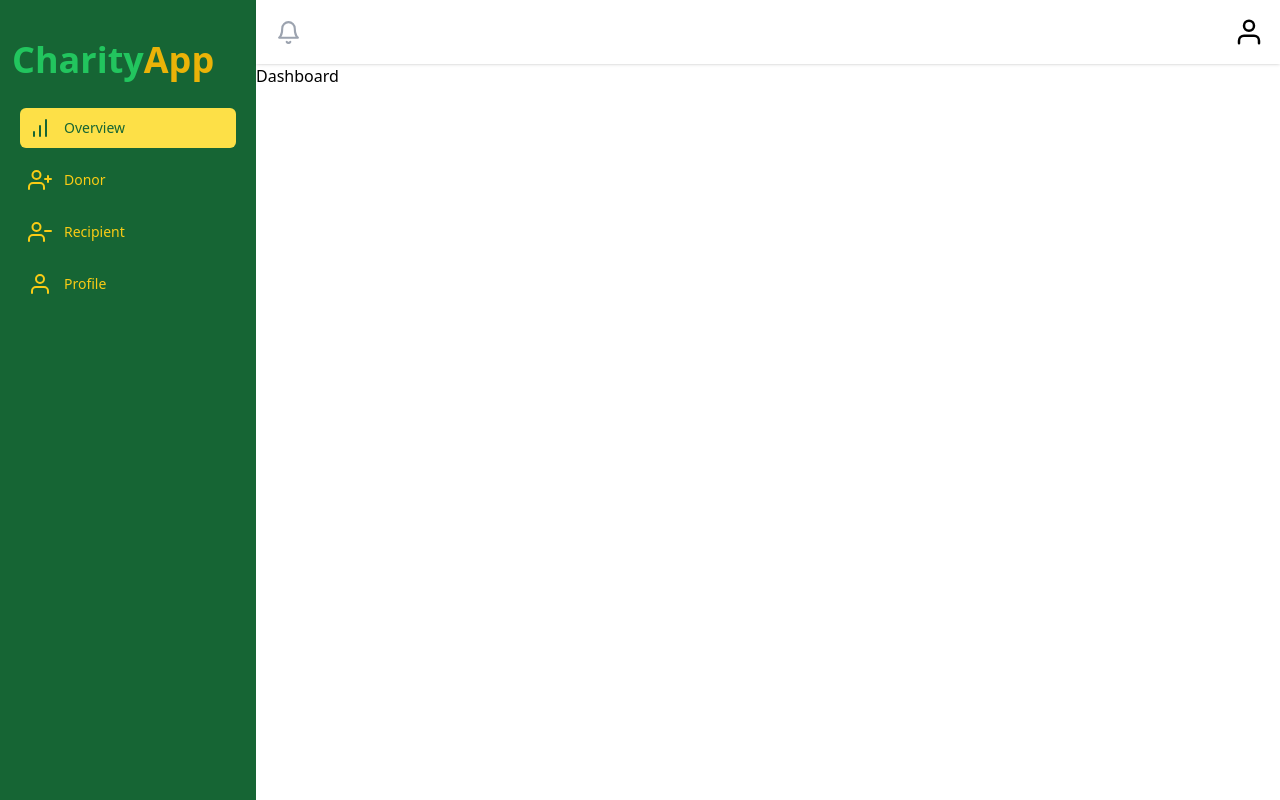
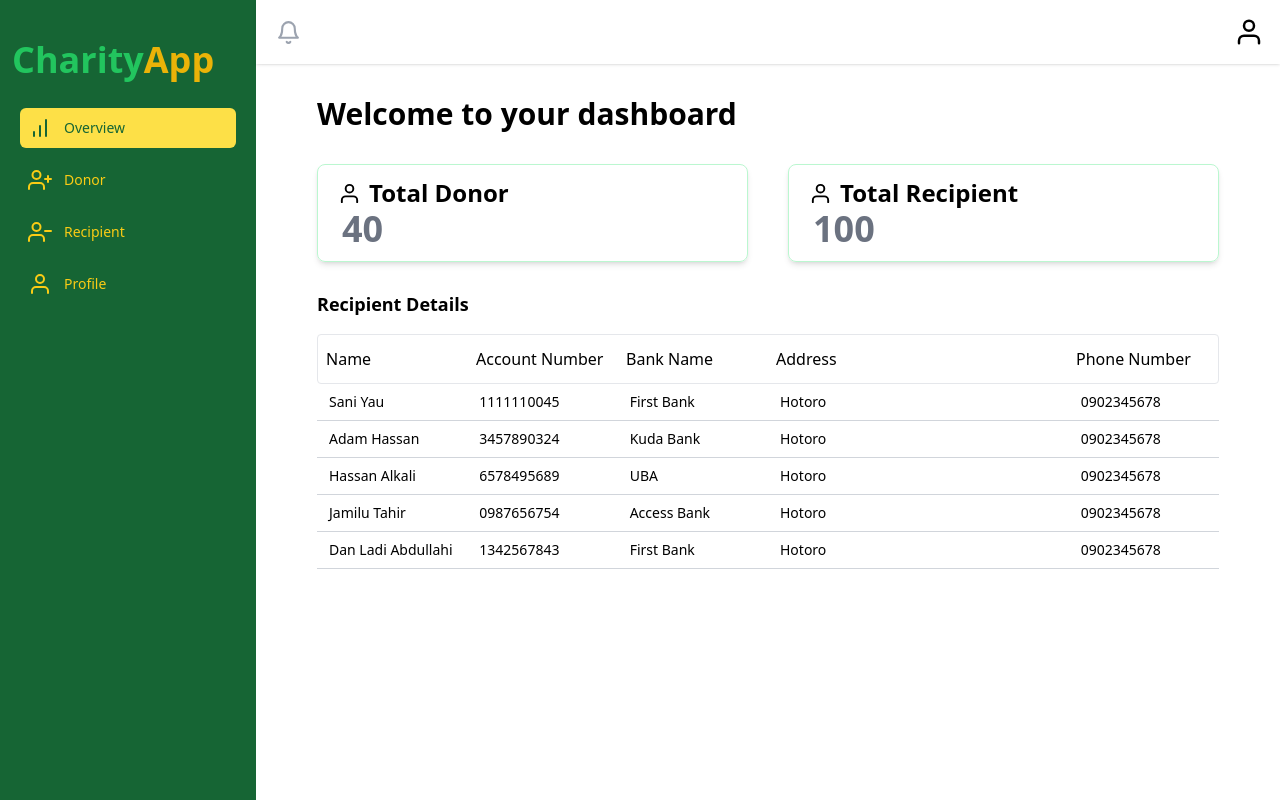
Before and after one commit to mowfaqqa/charity-app, a Next.js app: page /dashboard in a window 1280 px wide. Built offline with nearby package versions, Linux system fonts and the light colour scheme.

Commit message:
added static dashboard info

```diff
--- /dev/null
+++ b/src/components/Card.tsx
@@ -0,0 +1,16 @@
+import clsx from "clsx";
+import React from "react";
+
+export const CardV2 = React.forwardRef(function CardV2(props: any, ref: any) {
+    return (
+      <div
+        ref={ref}
+        className={clsx(
+          props.className,
+          "flex flex-auto rounded-lg py-2"
+        )}
+      >
+        {props.children}
+      </div>
+    );
+  });
--- a/src/pages/dashboard/index.tsx
+++ b/src/pages/dashboard/index.tsx
@@ -1,9 +1,69 @@
 import React from 'react'
 import AppLayout from '../../components/AppLayout';
+import { CardV2 } from '../../components/Card';
+import { User } from 'react-feather';
 
 const Dashboard = () => {
   return (
-    <div>Dashboard</div>
+    <div className='px-[61px]'>
+        <h1 className='text-3xl my-8 font-bold'>Welcome to your dashboard</h1>
+        <div className='grid grid-cols-2 gap-10'>
+            <CardV2 className="shadow-md border border-green-200 py-3 px-3 flex-col">
+                <h1 className='text-2xl flex items-center font-semibold'> <User className='mx-2' size={23}/> Total Donor</h1>
+                <p className='text-4xl px-3 text-gray-500 font-semibold'>40</p>
+            </CardV2>
+            <CardV2 className="shadow-md border border-green-200 py-3 px-3 flex-col">
+                <h1 className='text-2xl flex items-center font-semibold'><User className='mx-2' size={23}/> Total Recipient </h1>
+                <p className='text-4xl mx-3 text-gray-500 font-semibold'>100</p>
+            </CardV2>
+
+        </div>
+            <div className='my-3'>
+                <h3 className='font-semibold text-lg py-4'>Recipient Details</h3>
+                <div className='grid gap-4 grid-cols-6 border border-gray-200 py-3 px-2 rounded font-medium'>
+                    <span>Name</span>
+                    <span >Account Number</span>
+                    <span>Bank Name</span>
+                    <span className='col-span-2'>Address</span>
+                    <span>Phone Number</span>
+                </div>
+                <CardV2 className="grid gap-6 grid-cols-6 px-3 border-b border-gray-300 rounded-none text-sm">
+                    <span>Sani Yau</span>
+                    <span >1111110045</span>
+                    <span>First Bank</span>
+                    <span className='col-span-2'>Hotoro</span>
+                    <span>0902345678</span>
+                </CardV2>
+                <CardV2 className="grid gap-6 grid-cols-6 px-3 border-b border-gray-300 rounded-none text-sm">
+                    <span>Adam Hassan</span>
+                    <span >3457890324</span>
+                    <span>Kuda Bank</span>
+                    <span className='col-span-2'>Hotoro</span>
+                    <span>0902345678</span>
+                </CardV2>
+                <CardV2 className="grid gap-6 grid-cols-6 px-3 border-b border-gray-300 rounded-none text-sm">
+                    <span>Hassan Alkali</span>
+                    <span >6578495689</span>
+                    <span>UBA</span>
+                    <span className='col-span-2'>Hotoro</span>
+                    <span>0902345678</span>
+                </CardV2>
+                <CardV2 className="grid gap-6 grid-cols-6 px-3 border-b border-gray-300 rounded-none text-sm">
+                    <span>Jamilu Tahir</span>
+                    <span >0987656754</span>
+                    <span>Access Bank</span>
+                    <span className='col-span-2'>Hotoro</span>
+                    <span>0902345678</span>
+                </CardV2>
+                <CardV2 className="grid gap-6 grid-cols-6 px-3 border-b border-gray-300 rounded-none text-sm">
+                    <span>Dan Ladi Abdullahi</span>
+                    <span >1342567843</span>
+                    <span>First Bank</span>
+                    <span className='col-span-2'>Hotoro</span>
+                    <span>0902345678</span>
+                </CardV2>
+            </div>
+    </div>
   )
 }
 
```
